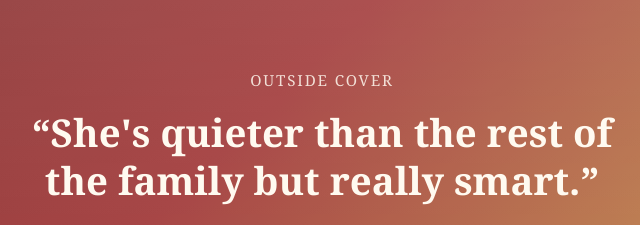
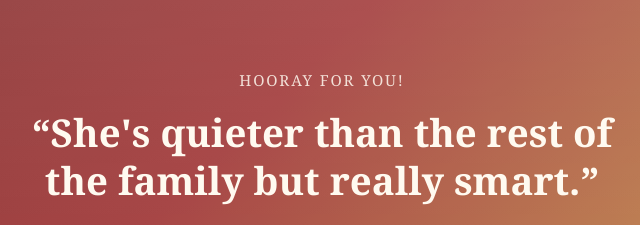
Before and after one commit to danielusl/Birthday-Wishes, a plain HTML site: page index.html in a window 1280 px wide. Shown: the part 199-424 px from the top of the page, 318-958 px from the left. Drawn offline with nearby package versions, Linux system fonts and the light colour scheme.

Commit message:
Updated cover

```diff
--- a/index.html
+++ b/index.html
@@ -262,7 +262,7 @@
     <div class="card" id="ecard" aria-label="Birthday card" role="button" tabindex="0">
       <div class="panel front">
         <div class="front-content">
-          <div class="cover-label">Outside Cover</div>
+          <div class="cover-label">Hooray for You!</div>
           <h2 class="cover-quote">“She's quieter than the rest of the family but really smart.”</h2>
           <div class="cover-credit">— Me (date unknown, but at some family dinner)</div>
           <div class="tap-note">Click to open</div>
```
